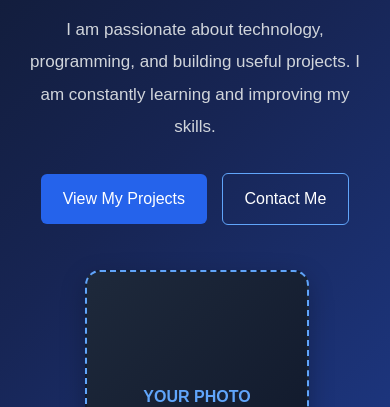
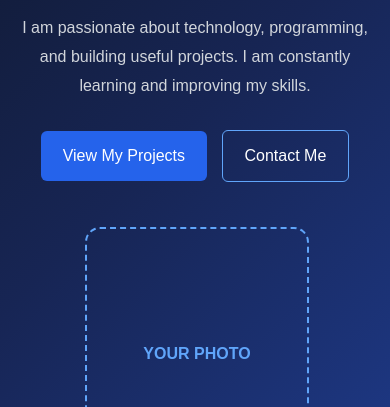
Before and after one commit to amanuelbt/my-portfolio, a plain HTML site: page index.html in a window 390 px wide. Shown: the part 437-844 px from the top of the page. Drawn offline with Linux system fonts and the light colour scheme.

Commit message:
Remove duplicate hover rule and add tablet breakpoint

```diff
--- a/index.html
+++ b/index.html
@@ -1,4 +1,3 @@
-
 <!DOCTYPE html>
 <html lang="en">
 <head>
@@ -89,10 +88,7 @@
 
         .hero-description {
             color: #d1d5db;
-    line-height: 1.9;
-    font-size: 17px;
-    max-width: 520px;
-    margin-top: 15px;
+            line-height: 1.8;
         }
 
         .hero-buttons {
@@ -136,8 +132,6 @@
             justify-content: center;
             color: #60a5fa;
             font-weight: bold;
-    background: linear-gradient(135deg, #1e293b, #0f172a);
-    box-shadow: 0 8px 25px rgba(0, 0, 0, 0.25);
         }
 
         /* GENERAL SECTIONS */
@@ -160,7 +154,6 @@
         }
 
         /* PROJECT CARDS */
-
         /* PROJECTS SECTION */
 
         .section-description {
@@ -205,6 +198,7 @@
             transition: color 0.3s;
         }
 
+        /* (Day 1: duplicate hover rule removed — one copy is enough) */
         .project-card:hover h3 {
             color: #2563eb;
         }
@@ -254,6 +248,16 @@
             text-decoration: underline;
         }
 
+        /* TABLET RESPONSIVENESS (Day 1) */
+        /* Must stay ABOVE the 500px block so the mobile rule wins on phones */
+
+        @media (max-width: 768px) {
+
+            .projects-container {
+                grid-template-columns: repeat(2, 1fr);
+            }
+        }
+
         /* MOBILE RESPONSIVENESS */
 
         @media (max-width: 500px) {
@@ -277,6 +281,7 @@
                 width: 220px;
                 height: 250px;
             }
+
             .projects-container {
                 grid-template-columns: 1fr;
             }
@@ -393,6 +398,7 @@
 
         </div>
     </section>
+
     <!-- CONTACT SECTION -->
 
     <section id="contact">
```
Lines whose indentation alone changed are shown as unchanged.
